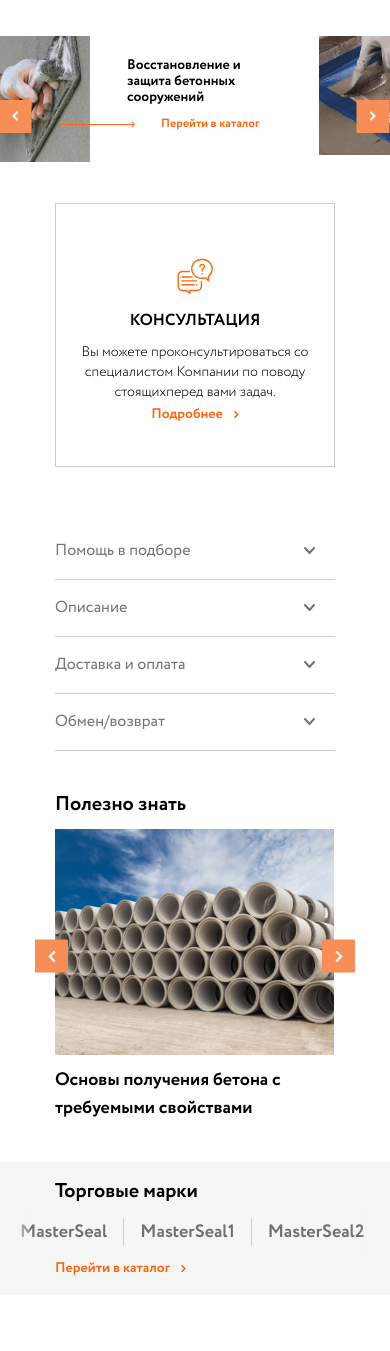
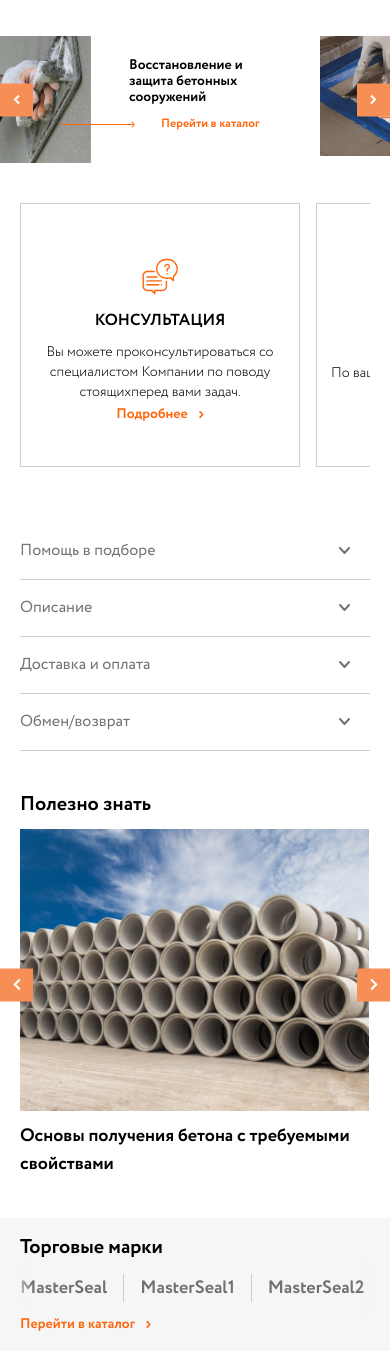
Before and after one commit to markinda/work-test, a plain HTML site: page index.html in a window 390 px wide. Before the commit the page ends 1295 px from the top, so only its background shows below. Drawn offline with Linux system fonts and the light colour scheme.

Commit message:
changed style phone

```diff
--- a/assets/css/accordion.css
+++ b/assets/css/accordion.css
@@ -1,5 +1,3 @@
-
-
 .accordion__btn {
     cursor: pointer;
     z-index: 1;
@@ -54,7 +52,7 @@
     }
 
     .accordion--active .accordion__list {
-       max-height: 1000px;
+       max-height: 700px;
     }
 
     .accordion__btn {
--- a/assets/css/brand.css
+++ b/assets/css/brand.css
@@ -146,11 +146,13 @@
     }
 
     .brand__title {
-        max-width: 280px;
+        max-width: none;
+        padding-left: 20px;
     }
 
     .brand__btn {
-        max-width: 280px;
+        max-width: none;
+        padding-left: 20px;
     }
 
     .brand__btn-text {
--- a/assets/css/catalog-item.css
+++ b/assets/css/catalog-item.css
@@ -11,7 +11,6 @@
 .catalog-item__block-img img {
     max-width: 247px;
     display: flex;
-    margin: -1px;
     height: 100%;
 }
 
@@ -90,7 +89,7 @@
 
 @media screen and (max-width: 768px) {
     .catalog-item {
-        max-width: 320px;
+        max-width: none;
         min-height: 120px;
     }
 
--- a/assets/css/catalog.css
+++ b/assets/css/catalog.css
@@ -16,7 +16,7 @@
     justify-content: center;
     position: absolute;
     top: 50%;
-    transform: translateX(-50%);
+    transform: translateY(-50%);
     z-index: 10;
     cursor: pointer;
 }
@@ -40,15 +40,23 @@
 
 @media screen and (max-width: 768px) {
     .catalog__arrow-next {
-        right: -16px;
+        right: 0;
+    }
+
+    .catalog__item {
+        width: 320px;
     }
 
     .catalog__arrow-prev {
-        left: 15px;
+        left: 0;
     }
 
     .catalog__arrow-next, .catalog__arrow-prev {
         width: 33px;
         height: 33px;
     }
+
+    .swiper__catalog {
+        position: relative;
+    }
 }
--- a/assets/css/news.css
+++ b/assets/css/news.css
@@ -81,8 +81,8 @@
 
 @media screen and (max-width: 768px) {
     .news {
-        max-width: 280px;
-        margin: 40px auto;
+        max-width: none;
+        margin: 40px 20px;
         position: relative;
     }
 
--- a/assets/css/services.css
+++ b/assets/css/services.css
@@ -22,8 +22,8 @@
 
 @media screen and (max-width: 768px) {
     .services {
-        max-width: 280px;
-        margin: 40px auto;
+        max-width: none;
+        margin: 40px 20px;
     }
 
     .services__container {
--- a/assets/css/style.css
+++ b/assets/css/style.css
@@ -25,6 +25,7 @@
     list-style: none;
     font-family: 'Circe', sans-serif;
     -webkit-tap-highlight-color: transparent;
+    outline: none !important;
 }
 
 img {
--- a/assets/css/tabs.css
+++ b/assets/css/tabs.css
@@ -103,8 +103,8 @@
 @media screen and (max-width: 768px) {
     .tabs {
         background: transparent;
-        max-width: 280px;
-        margin: 0 auto;
+        max-width: none;
+        margin: 0 20px;
         padding: 0;
     }
 
--- a/assets/js/swiper-news.js
+++ b/assets/js/swiper-news.js
@@ -20,7 +20,7 @@ function swiperNews () {
                 spaceBetween: 20
             },
             // when window width is >= 480px
-            480: {
+            768: {
                 spaceBetween: 46
             },
             // when window width is >= 640px
--- a/index.html
+++ b/index.html
@@ -16,6 +16,9 @@
     <section class="main">
 
         <div class="catalog">
+            <!-- Slider main container -->
+            <div class="swiper swiper__catalog">
+
                 <div class="catalog__arrow">
                     <div class="catalog__arrow-next">
                         <svg width="7" height="10" viewBox="0 0 7 10" fill="none" xmlns="http://www.w3.org/2000/svg">
@@ -28,8 +31,7 @@
                         </svg>
                     </div>
                 </div>
-            <!-- Slider main container -->
-            <div class="swiper swiper__catalog">
+
                 <!-- Additional required wrapper -->
                 <div class="swiper-wrapper">
                     <div class="swiper-slide brand__swiper-slide">
```
Lines whose indentation alone changed are shown as unchanged.
